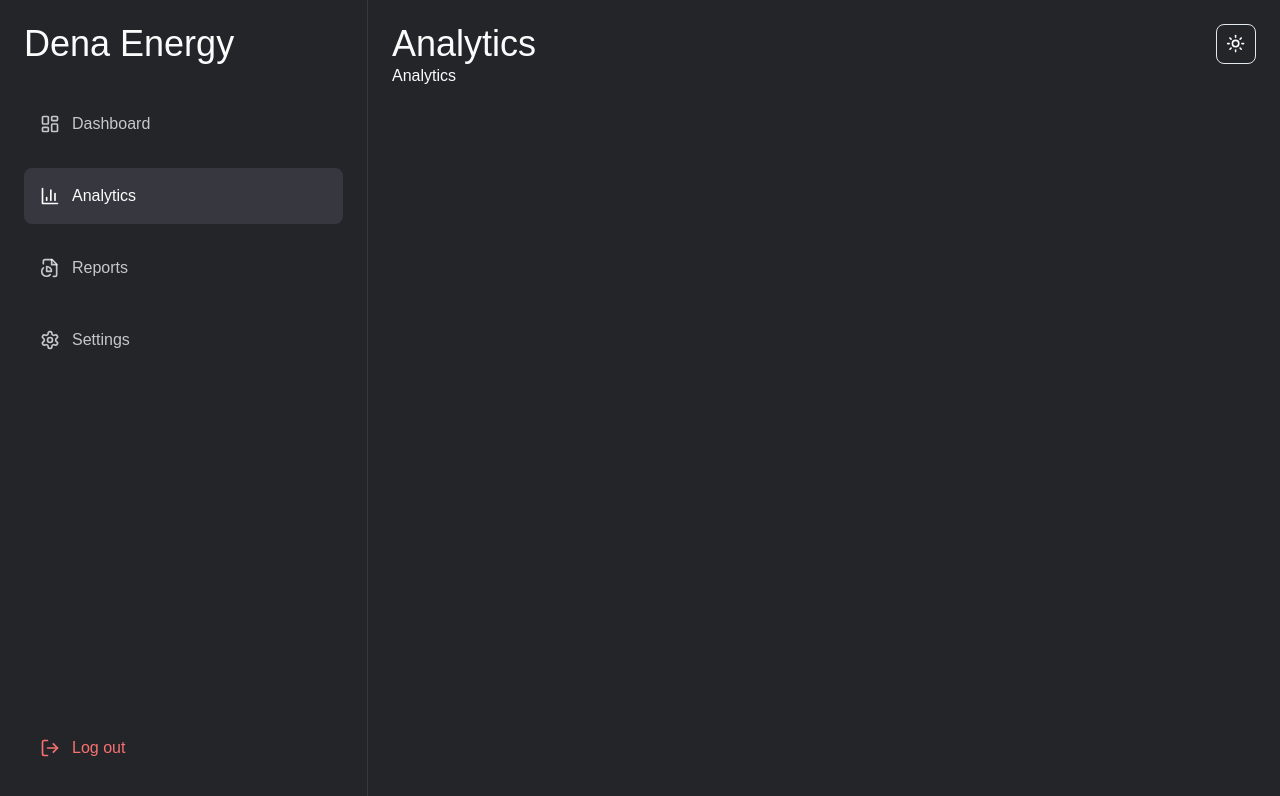
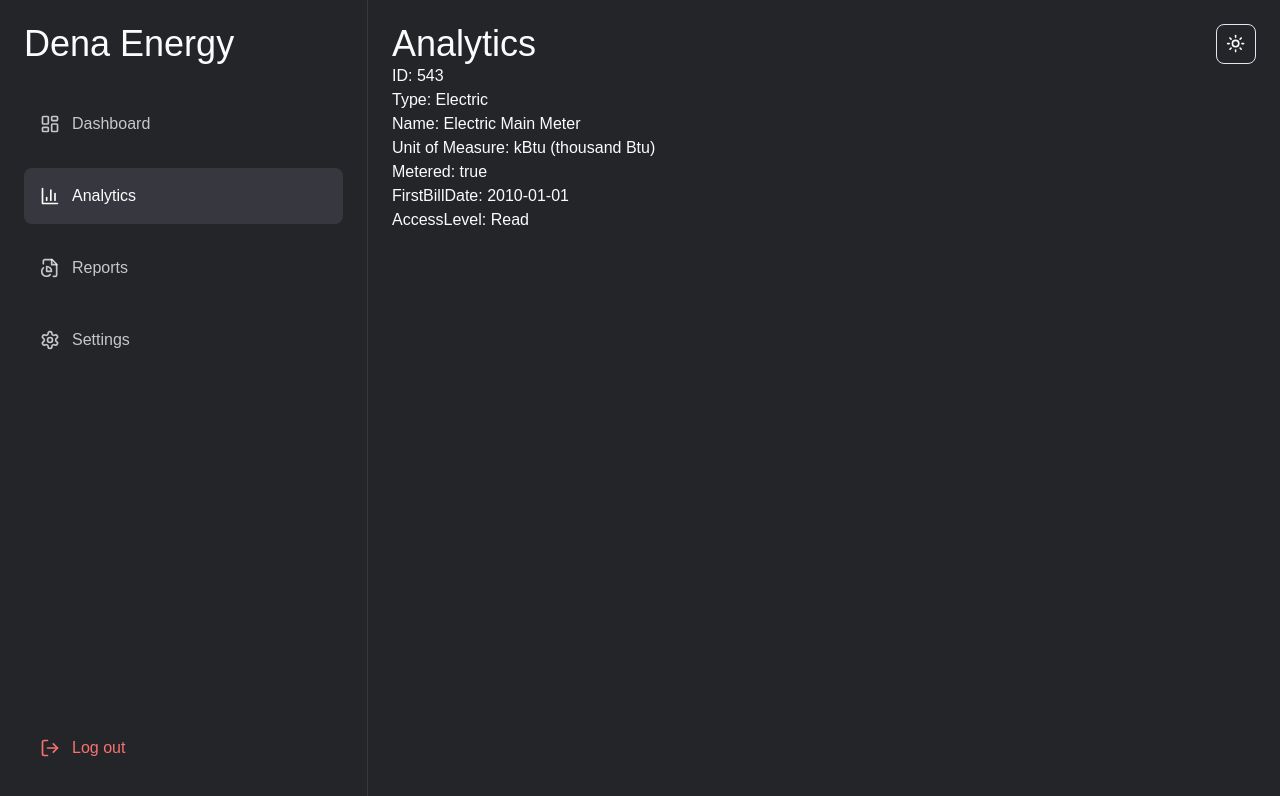
Before and after one commit to TrustfulDev/dena-energy-dashboard, a Next.js app: page /analytics in a window 1280 px wide. Shown: the top 796 px of the page. Built offline with nearby package versions, Linux system fonts and the light colour scheme; a web font is replaced by a local one.

Commit message:
simulate api call, success test GET Meter data

```diff
--- a/app/analytics/page.tsx
+++ b/app/analytics/page.tsx
@@ -1,7 +1,109 @@
-export default function Analytics() {
-    return (
-        <div className="bg-[#242529]">
-            Analytics
+"use client"
+
+import React from 'react';
+import xml2js from 'xml2js';
+
+async function getMeterData(meterId:number) {
+  //simulate a delay to mimic network request time
+  await new Promise(resolve => setTimeout(resolve, 1000));
+
+  //simulated response
+  return `
+    <meter>
+      <id>${meterId}</id>
+      <type>Electric</type>
+      <name>Electric Main Meter</name>
+      <unitOfMeasure>kBtu (thousand Btu)</unitOfMeasure>
+      <metered>true</metered>
+      <firstBillDate>2010-01-01</firstBillDate>
+      <inUse>true</inUse>
+      <accessLevel>Read</accessLevel>
+      <audit>
+        <createdBy>DUNAYT</createdBy>
+        <createdByAccountId>-14</createdByAccountId>
+        <createdDate>2012-08-16T17:04:57-04:00</createdDate>
+        <lastUpdatedBy>DUNAYT</lastUpdatedBy>
+        <lastUpdatedByAccountId>-14</lastUpdatedByAccountId>
+        <lastUpdatedDate>2012-08-16T17:09:35-04:00</lastUpdatedDate>
+      </audit>
+    </meter>
+  `;
+}
+
+// export default async function AnalyticsPage() {
+//   let data;
+//   try {
+//     data = await getMeterData(543); // Replace this with the actual API call when ready
+//   } catch (error) {
+//     console.error('Failed to fetch meter data:', error);
+//     return <div>Error loading meter data.</div>;
+//   }
+
+//   return (
+//     <div className="bg-[#242529]">
+//       <h1>Analytics</h1>
+//       {/* Render the data */}
+//       <pre>{data}</pre>
+//     </div>
+//   );
+// }
+
+interface MeterData {
+  id: string;
+  type: string;
+  name: string;
+  unitOfMeasure: string;
+  metered: string;
+  firstBillDate: string;
+  accessLevel: string;
+  //more..
+}
+
+//xml to json
+async function parseXMLData(xmlData:string) {
+  const parser = new xml2js.Parser({ explicitArray: false });
+  const result = await parser.parseStringPromise(xmlData);
+  return result.meter;
+}
+
+export default function AnalyticsPage() {
+  const [meterData, setMeterData] = React.useState<MeterData | null>(null);
+
+  React.useEffect(() => {
+    getMeterData(543).then(xmlData => {
+
+      parseXMLData(xmlData).then(parsedData => {
+
+        setMeterData(parsedData);
+
+      }).catch(error => {
+        console.error('Error parsing XML data:', error);
+      });
+    }).catch(error => {
+      console.error('Failed to fetch meter data:', error);
+    });
+  }, []);
+
+  return (
+    <div className="bg-[#242529]">
+      {/* <h1>Analytics</h1> */}
+      {meterData ? (
+        <div>
+          <p>ID: {meterData.id}</p>
+          <p>Type: {meterData.type}</p>
+          <p>Name: {meterData.name}</p>
+          <p>Unit of Measure: {meterData.unitOfMeasure}</p>
+          <p>Metered: {meterData.metered}</p>
+          <p>FirstBillDate: {meterData.firstBillDate}</p>
+          <p>AccessLevel: {meterData.accessLevel}</p>
+
+          {/* more need implment */}
+          <p></p>
         </div>
-    )
+      ) : (
+        //legacy when fetching
+        <p>Loading......</p>
+      )}
+    </div>
+  );
 }
--- a/package.json
+++ b/package.json
@@ -20,12 +20,14 @@
     "react": "^18",
     "react-dom": "^18",
     "tailwind-merge": "^1.14.0",
-    "tailwindcss-animate": "^1.0.7"
+    "tailwindcss-animate": "^1.0.7",
+    "xml2js": "^0.6.2"
   },
   "devDependencies": {
     "@types/node": "^20",
     "@types/react": "^18",
     "@types/react-dom": "^18",
+    "@types/xml2js": "^0.4.14",
     "autoprefixer": "^10",
     "eslint": "^8",
     "eslint-config-next": "13.5.4",
```
Also changed, not shown: 1 other file (tests, documents, lock files or other folders).
